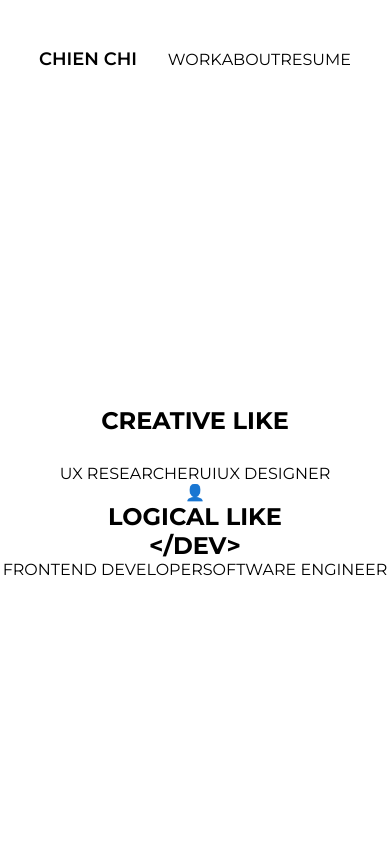
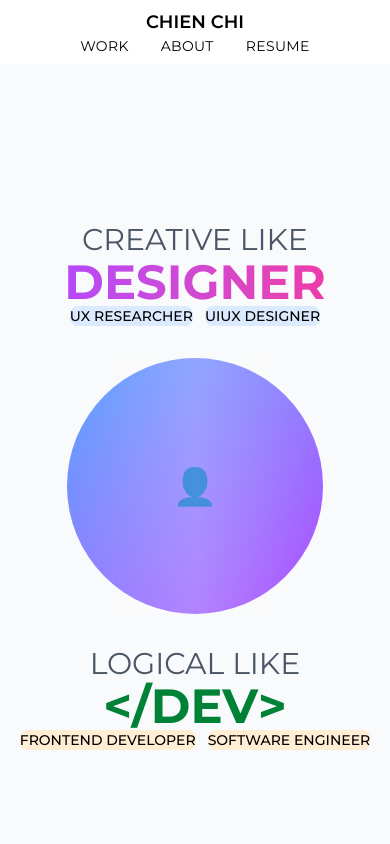
Before and after one commit to JessicaLiuC/Portfolio, a Next.js app: page / in a window 390 px wide. Shown: the top 844 px of the page. Built offline with nearby package versions, Linux system fonts and the light colour scheme.

Commit message:
navbar done responsively

```diff
--- a/src/app/globals.css
+++ b/src/app/globals.css
@@ -1,12 +1,23 @@
 @import url('https://fonts.googleapis.com/css2?family=Montserrat:wght@400;500;600;700;800&display=swap');
+@import "tailwindcss";
 
 @tailwind base;
 @tailwind components;
 @tailwind utilities;
 
+
 :root {
   --foreground-rgb: 0, 0, 0;
   --background-rgb: 255, 255, 255;
+}
+
+header {
+  padding: 2%;
+  padding-left: 8%;
+  padding-right: 8%;
+  background-color: #ffffff;
+  justify-content: space-between;
+  align-items: center;
 }
 
 body {
--- a/src/app/layout.tsx
+++ b/src/app/layout.tsx
@@ -1,10 +1,14 @@
-import type { Metadata } from "next";
+import type { Metadata, Viewport } from "next";
 import "./globals.css";
 
 export const metadata: Metadata = {
   title: "Chien-Chi Liu - Portfolio",
   description: "Personal portfolio of Chien-Chi Liu - Designer and Developer",
-  viewport: "width=device-width, initial-scale=1.0",
+};
+
+export const viewport: Viewport = {
+  width: "device-width",
+  initialScale: 1.0,
 };
 
 export default function RootLayout({
--- a/src/components/Header.tsx
+++ b/src/components/Header.tsx
@@ -1,23 +1,21 @@
 'use client';
-
-import Link from 'next/link';
 
 const Header = () => {
   return (
-    <header className="bg-white px-4 sm:px-5 py-3 sm:py-4 mt-[1rem] mt-[3rem] flex sm:flex-row justify-between items-center max-w-[80%] sm:max-w-[90%] mx-auto">
-      <a href="/" className="text-[18px] font-semibold text-[#000000] mb-3 sm:mb-0">
+    <header className="flex flex-col md:flex-row">
+      <a href="/" className="md:text-2xl text-lg font-semibold text-[#000000]">
         CHIEN CHI
       </a>
-      <nav className="flex space-x-[24px] sm:space-x-[48px]">
-        <Link href="/work" className="text-[16px] sm:text-[18px] text-[#000000] hover:text-gray-600 transition-colors font-normal tracking-wide">
+      <nav className="flex gap-[2rem] md:flex-row md:gap-[5rem]">
+        <a href="/work" className="md:text-xl text-sm text-[#000000] hover:text-gray-600 transition-colors font-normal tracking-wide">
           WORK
-        </Link>
-        <Link href="/about" className="text-[16px] sm:text-[18px] text-[#000000] hover:text-gray-600 transition-colors font-normal tracking-wide">
+        </a>
+        <a href="/about" className="md:text-xl text-sm text-[#000000] hover:text-gray-600 transition-colors font-normal tracking-wide">
           ABOUT
-        </Link>
-        <Link href="/resume" className="text-[16px] sm:text-[18px] text-[#000000] hover:text-gray-600 transition-colors font-normal tracking-wide">
+        </a>
+        <a href="/resume" className="md:text-xl text-sm text-[#000000] hover:text-gray-600 transition-colors font-normal tracking-wide">
           RESUME
-        </Link>
+        </a>
       </nav>
     </header>
   );
```
